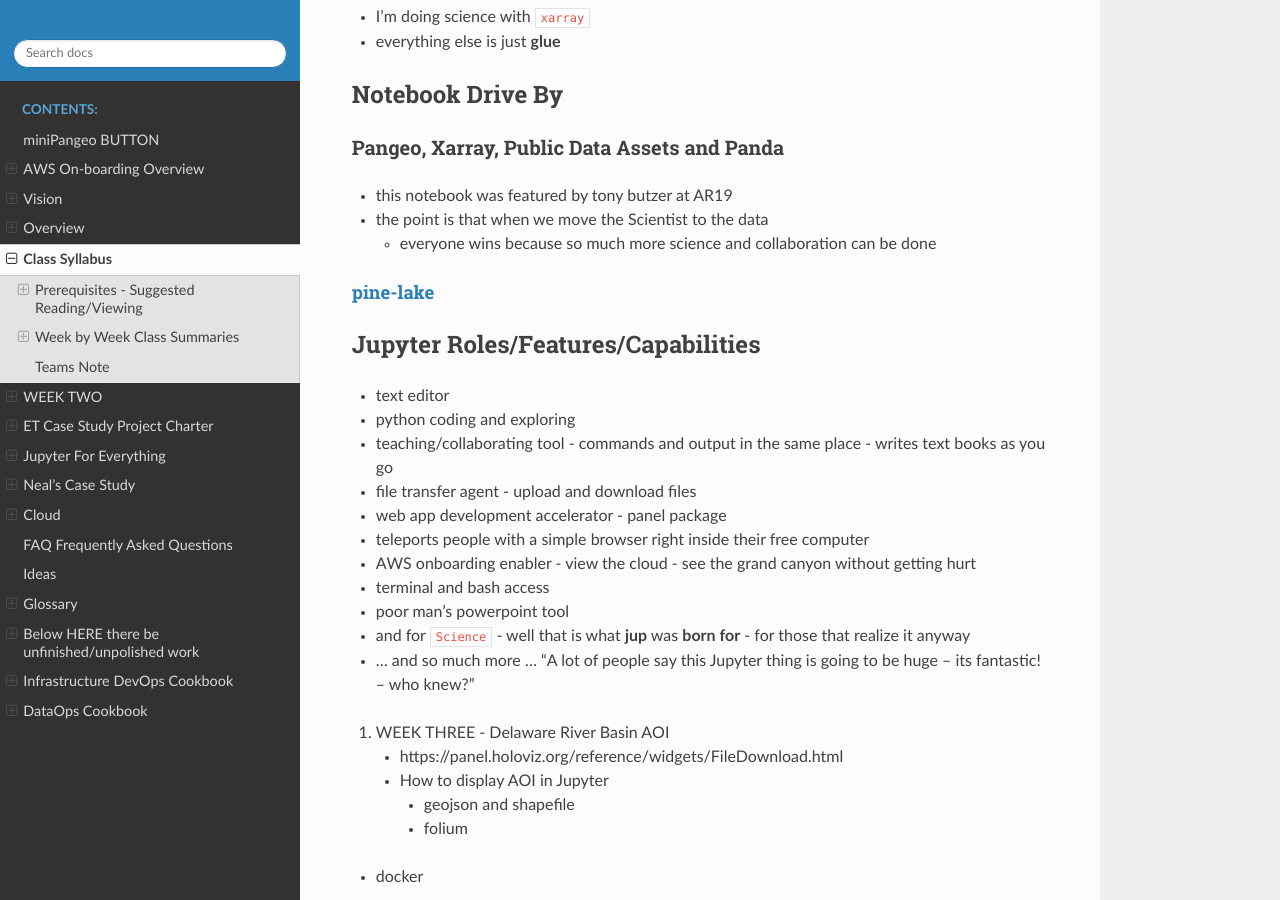
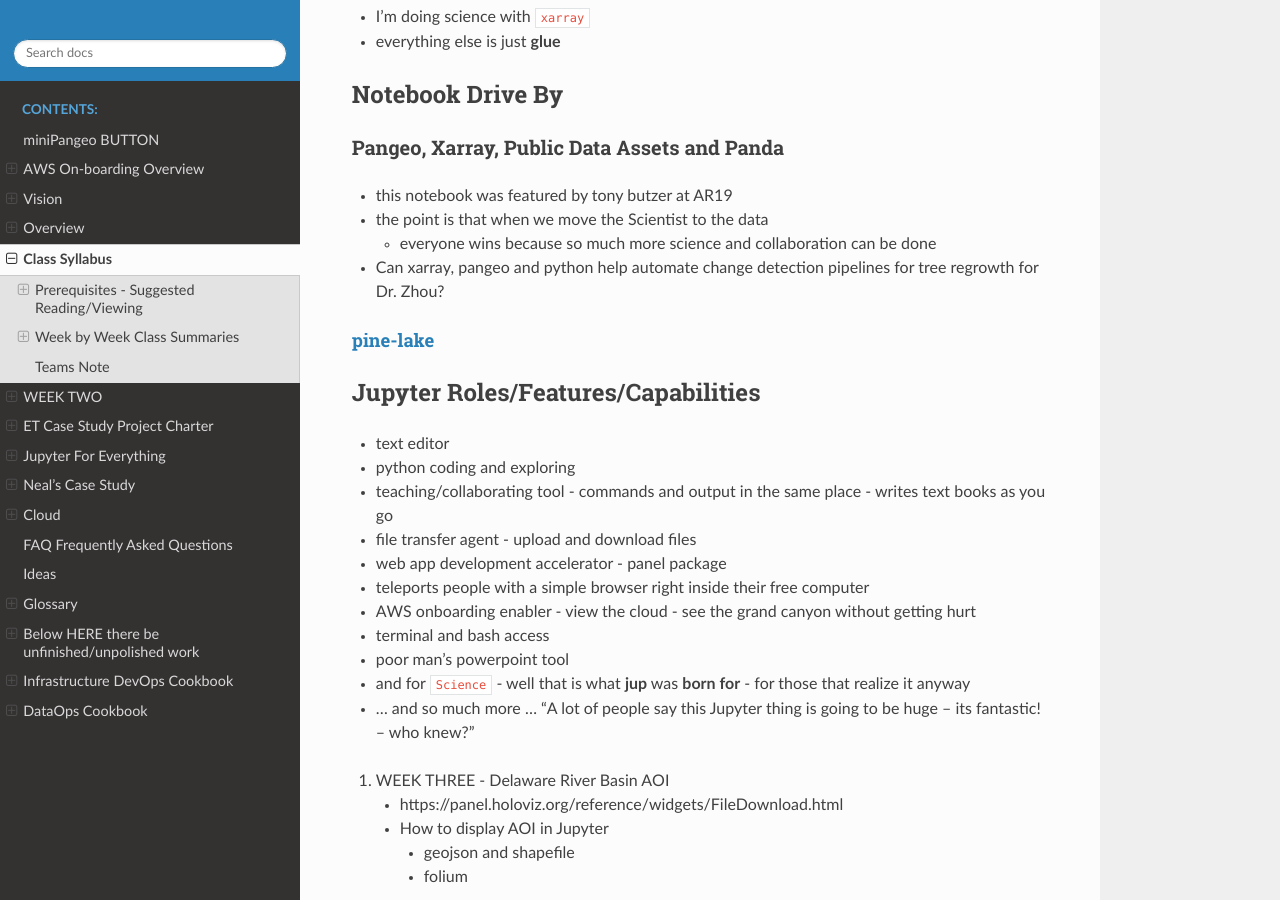
Before and after one commit to tonybutzer/harmony, a Sphinx documentation site: the page built from documentation/source/00weekbyweek.md, in a window 1280 px wide and 900 px high, scrolled down 8326 px. Built offline with Sphinx 7.4.7 and the Read the Docs theme 2.0.0, drawn with Linux system fonts in a browser that asks for light colours; pages that are not in the unit, such as notebooks, are missing from menus.

Commit message:
automatic git update from Makefile

```diff
--- a/documentation/source/00weekbyweek.md
+++ b/documentation/source/00weekbyweek.md
@@ -293,6 +293,7 @@
 - this notebook was featured by tony butzer at AR19
 - the point is that when we move the Scientist to the data
 	- everyone wins because so much more science and collaboration can be done
+- Can xarray, pangeo and python help automate change detection pipelines for tree regrowth for Dr. Zhou?
 
 #### [pine-lake](http://10.12.69.233/user/harmony/notebooks/notebook/01-Everything-but-harmony/10-DEMO-lite-stac-xarray-all-sandbox/000-demo-pine-lake.ipynb)
 
```
